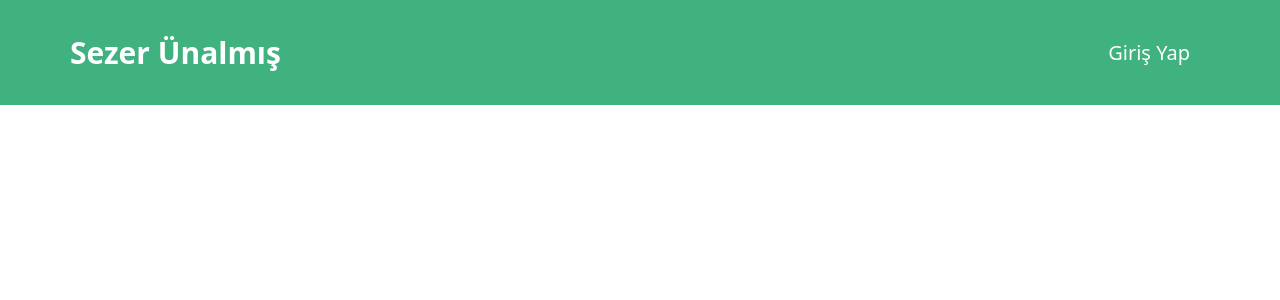
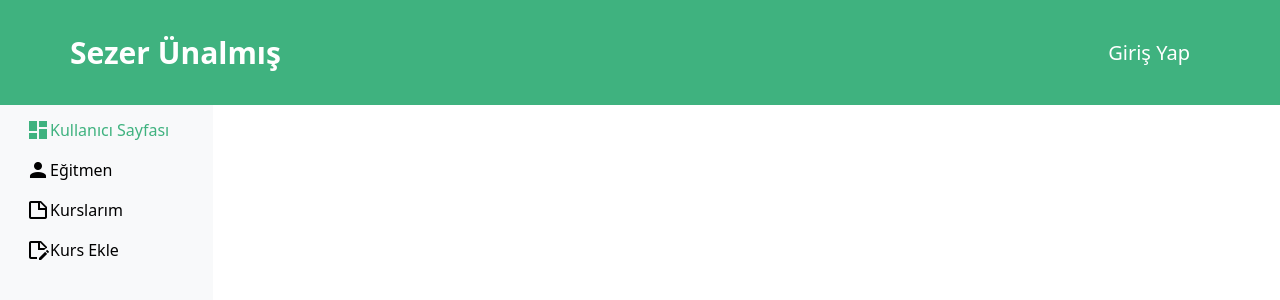
Before and after one commit to Sezer5/VueCourseProject, a Vue app: page /user/dashboard in a window 1280 px wide. Shown: the top 300 px of the page. Built offline with nearby package versions, Linux system fonts and the light colour scheme; no server answers; what vue-toast-notification would draw is missing.

Commit message:
sidebar yapımı

```diff
--- a/src/assets/main.css
+++ b/src/assets/main.css
@@ -17,6 +17,7 @@ header{
     color:white;
     position: fixed;
     width: 100%;
+    z-index: 32;
 }
 
 .headerContainer{
@@ -102,3 +103,19 @@ header ul li{
 .userAuthAction{
     display: flex;
 }
+.sidebar{
+    top: 100px;
+    position: fixed;
+    bottom: 0;
+    left: 0;
+    padding: 10px;
+}
+.sidebar .nav-link{
+    display: flex;
+    color: black;
+    font-weight: 500;
+}
+
+.nav-link.router-link-exact-active{
+    color:#3fb27f;
+}
--- a/src/components/user/dashboard/MainPage.vue
+++ b/src/components/user/dashboard/MainPage.vue
@@ -1,11 +1,46 @@
 <template>
-  deneme
+    <div class="container-fluid">
+        <div class="row">
+            <nav class="col-md-2 bg-light d-block collapse sidebar">
+                <div>
+                    <ul class="nav">
+                        <li class="nav-item">
+                            <router-link class="nav-link" :to="{name:'dashboard'}">
+                                <v-icon icon="mdi-view-dashboard"/>
+                                <span>Kullanıcı Sayfası</span>
+                            </router-link>
+                        </li>
+                        <li class="nav-item">
+                            <router-link class="nav-link" :to="{name:'profile'}">
+                                <v-icon icon="mdi-account"/>
+                                <span>Eğitmen</span>
+                            </router-link>
+                        </li>
+                        <li class="nav-item">
+                            <router-link class="nav-link" :to="{name:'courses'}">
+                                <v-icon icon="mdi-note-outline"/>
+                                <span>Kurslarım</span>
+                            </router-link>
+                        </li>
+                        <li class="nav-item">
+                            <router-link class="nav-link" :to="{name:'courses_add'}">
+                                <v-icon icon="mdi-note-edit-outline"/>
+                                <span>Kurs Ekle</span>
+                            </router-link>
+                        </li>
+                    </ul>
+                </div>
+
+            </nav>
+            <div class="col-md-10">
+                <router-view></router-view>
+            </div>
+
+
+        </div>
+
+    </div>
 </template>
 
 <script setup>
-
 </script>
-
-<style>
-
-</style>
```
